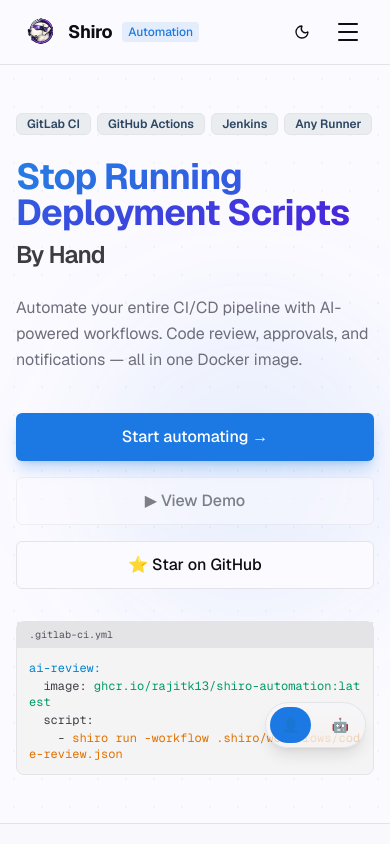
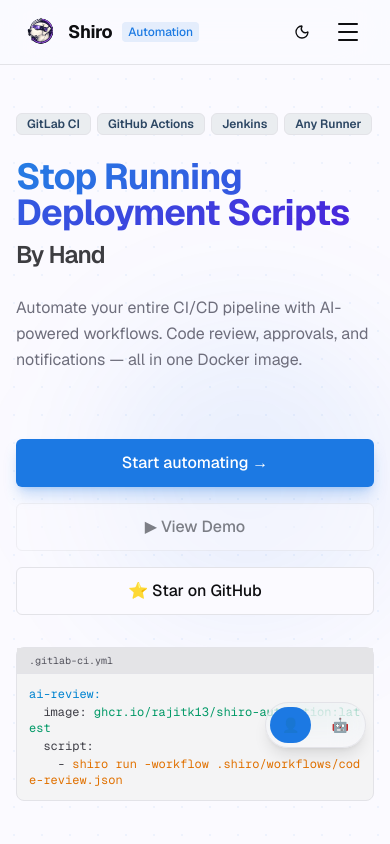
Before and after one commit to rajitk13/shiro-automation-ui, a Next.js app: page / in a window 390 px wide. Shown: the top 844 px of the page. Built offline with nearby package versions, Linux system fonts and the light colour scheme.

Commit message:
fix: screen being resized for new animation

```diff
--- a/app/page.tsx
+++ b/app/page.tsx
@@ -176,7 +176,7 @@ export default function Home() {
                   animate={{ opacity: 1, y: 0 }}
                   exit={{ opacity: 0, y: -20 }}
                   transition={{ duration: 0.4 }}
-                  className="min-h-[200px] sm:min-h-[220px]"
+                  className="min-h-[280px] sm:min-h-[300px] md:min-h-[320px] lg:min-h-[340px]"
                 >
                   <h1 className="text-4xl sm:text-6xl md:text-7xl font-bold tracking-tight mb-6 leading-none">
                     <span className="gradient-text">{variation.headline}</span>
```
